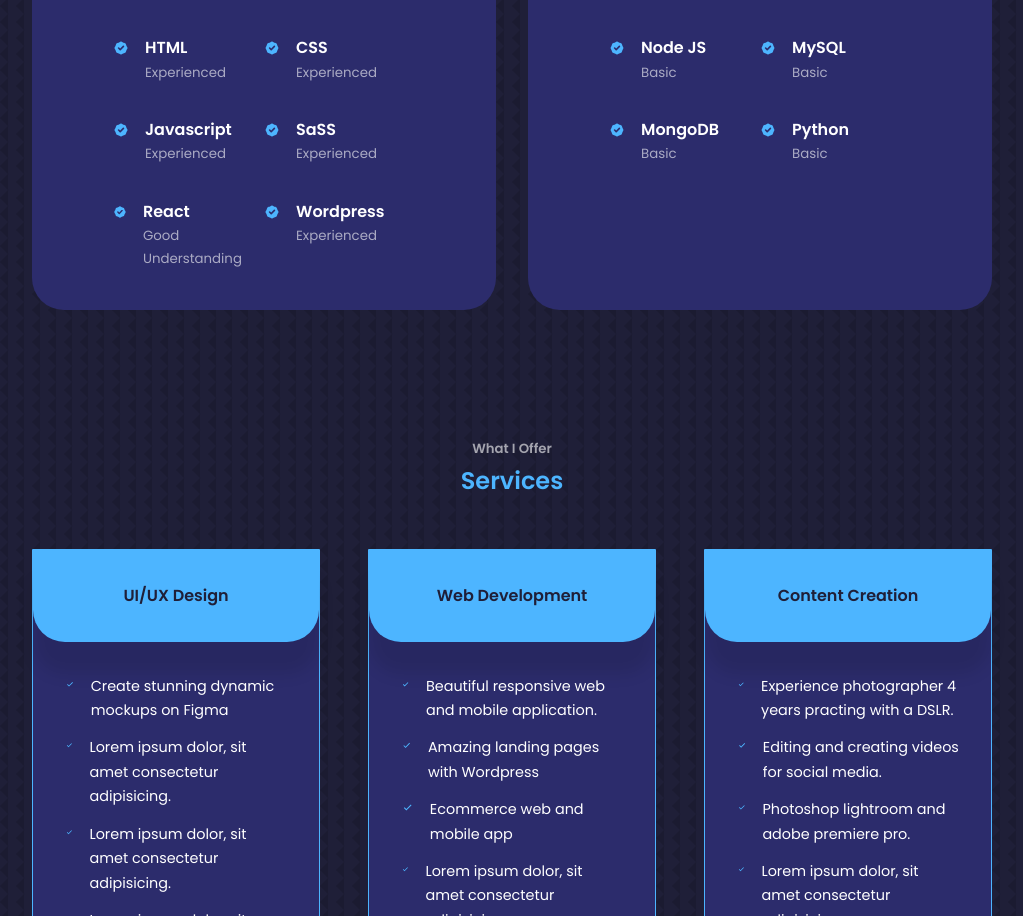
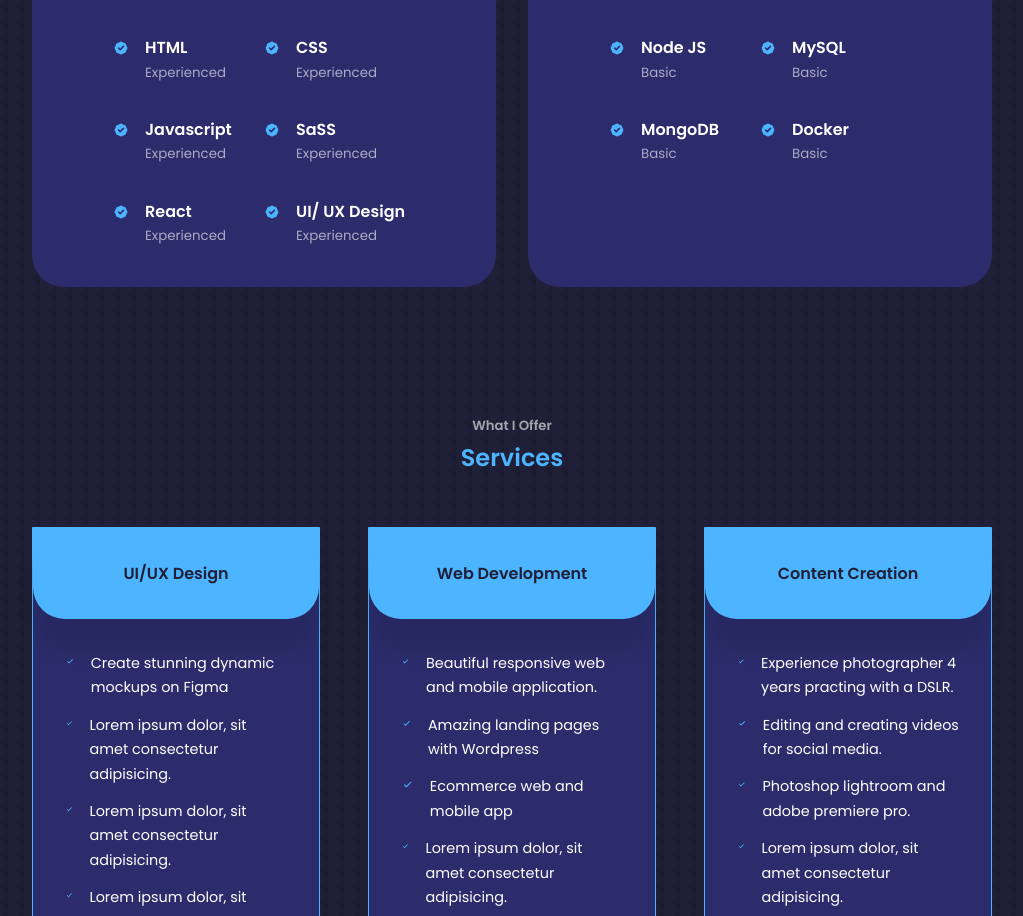
Before and after one commit to Mrballer59/react-portfolio-website, a React (Create React App) app: page / in a window 1280 px wide. Shown: the part 1826-2742 px from the top of the page, without its empty margins (128-1151 px from the left). Built offline with nearby package versions, Linux system fonts and the light colour scheme.

Commit message:
exp part

```diff
--- a/src/components/experience/experience.jsx
+++ b/src/components/experience/experience.jsx
@@ -42,13 +42,13 @@ const Experience = () => {
               <HiBadgeCheck className="experience__details-icon" />
               <div>
                 <h4>React</h4>
-                <small className="text-light">Good Understanding</small>
+                <small className="text-light">Experienced</small>
               </div>
             </article>
             <article className="experience__details">
               <HiBadgeCheck className="experience__details-icon" />
               <div>
-                <h4>Wordpress</h4>
+                <h4>UI/ UX Design</h4>
                 <small className="text-light">Experienced</small>
               </div>
             </article>
@@ -81,7 +81,7 @@ const Experience = () => {
             <article className="experience__details">
               <HiBadgeCheck className="experience__details-icon" />
               <div>
-                <h4>Python</h4>
+                <h4>Docker</h4>
                 <small className="text-light">Basic</small>
               </div>
             </article>
```
